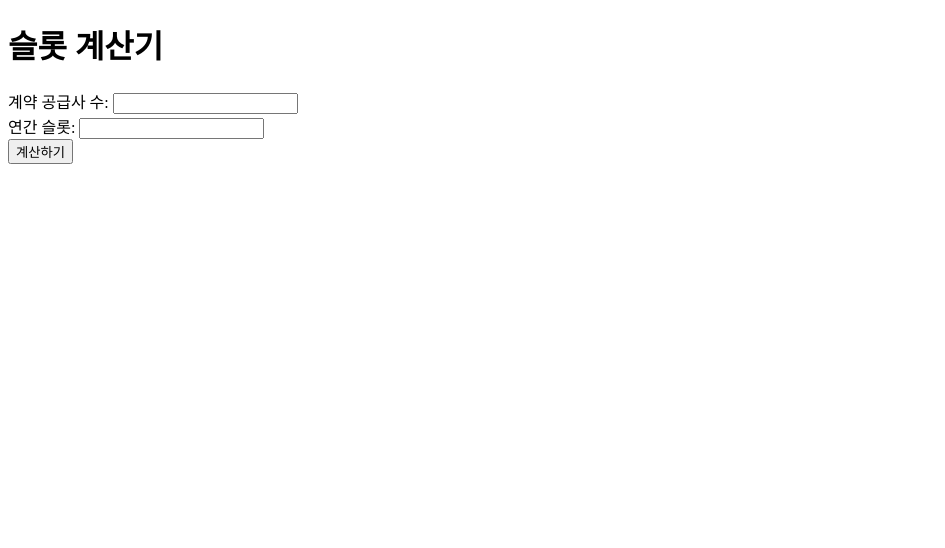
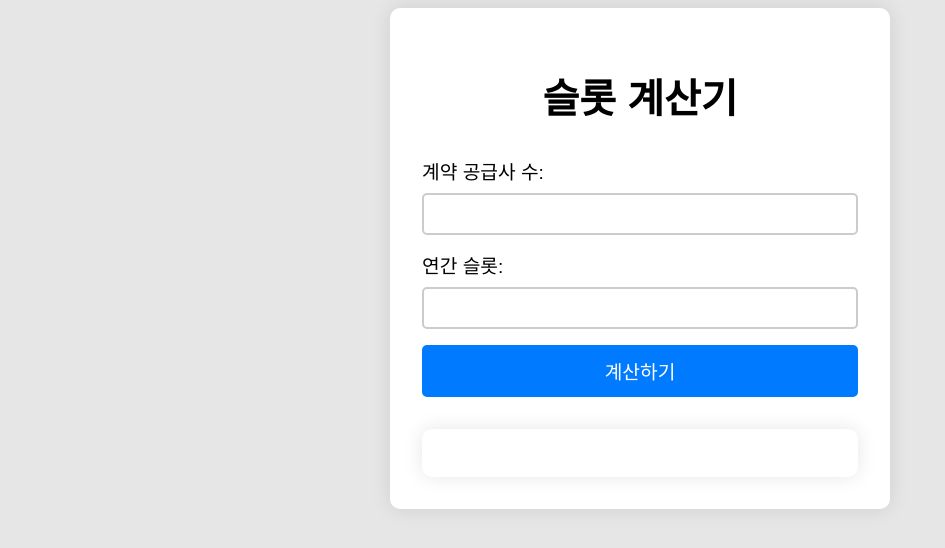
Before and after one commit to solarone01/daehee, a plain HTML site: page index.html in a window 1280 px wide. Shown: the whole page, without its empty margins (0-945 px from the left). Drawn offline with Linux system fonts and the light colour scheme.

Commit message:
Update style.css

```diff
--- a/style.css
+++ b/style.css
@@ -1,6 +1,65 @@
-<style>
-  #result {
-    font-size: 1.5rem;
-    margin-top: 1rem;
-  }
-</style>
+* {
+  box-sizing: border-box;
+}
+
+body {
+  background-color: #e6e6e6;
+  font-family: Arial, sans-serif;
+  font-size: 16px;
+}
+
+.container {
+  margin: 0 auto;
+  max-width: 500px;
+  padding: 2rem;
+  background-color: #fff;
+  border-radius: 10px;
+  box-shadow: 0 0 20px rgba(0, 0, 0, 0.1);
+}
+
+h1 {
+  text-align: center;
+  font-size: 2.5rem;
+  margin-bottom: 2rem;
+}
+
+.form-group {
+  margin-bottom: 1rem;
+}
+
+label {
+  display: block;
+  margin-bottom: 0.5rem;
+  font-size: 1.2rem;
+}
+
+input[type="number"] {
+  width: 100%;
+  padding: 0.5rem;
+  border: 2px solid #ccc;
+  border-radius: 5px;
+  font-size: 1.2rem;
+}
+
+button[type="submit"] {
+  display: block;
+  width: 100%;
+  padding: 0.75rem;
+  margin-top: 1rem;
+  background-color: #007bff;
+  color: #fff;
+  font-size: 1.2rem;
+  border: none;
+  border-radius: 5px;
+  cursor: pointer;
+}
+
+#result {
+  text-align: center;
+  font-size: 2rem;
+  margin-top: 2rem;
+  padding: 1.5rem;
+  background-color: #fff;
+  border-radius: 10px;
+  box-shadow: 0 0 20px rgba(0, 0, 0, 0.1);
+}
```
